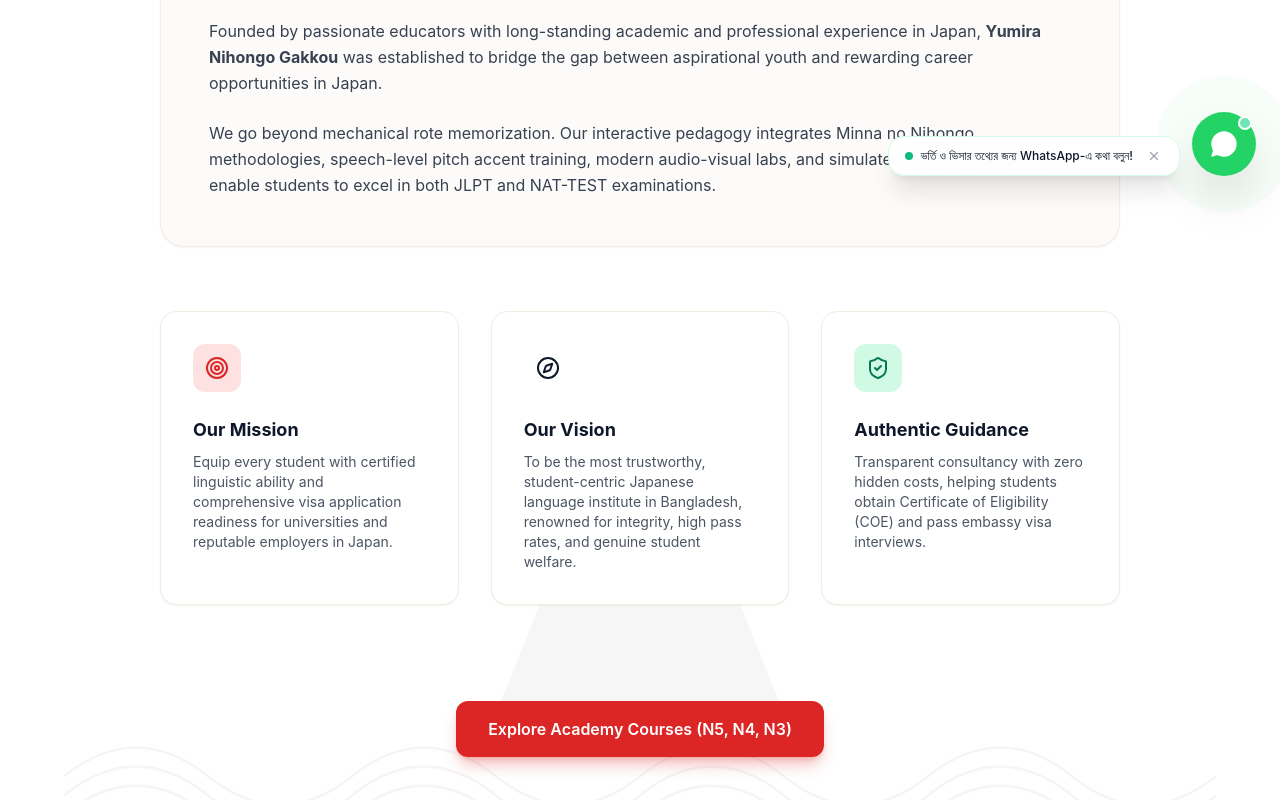
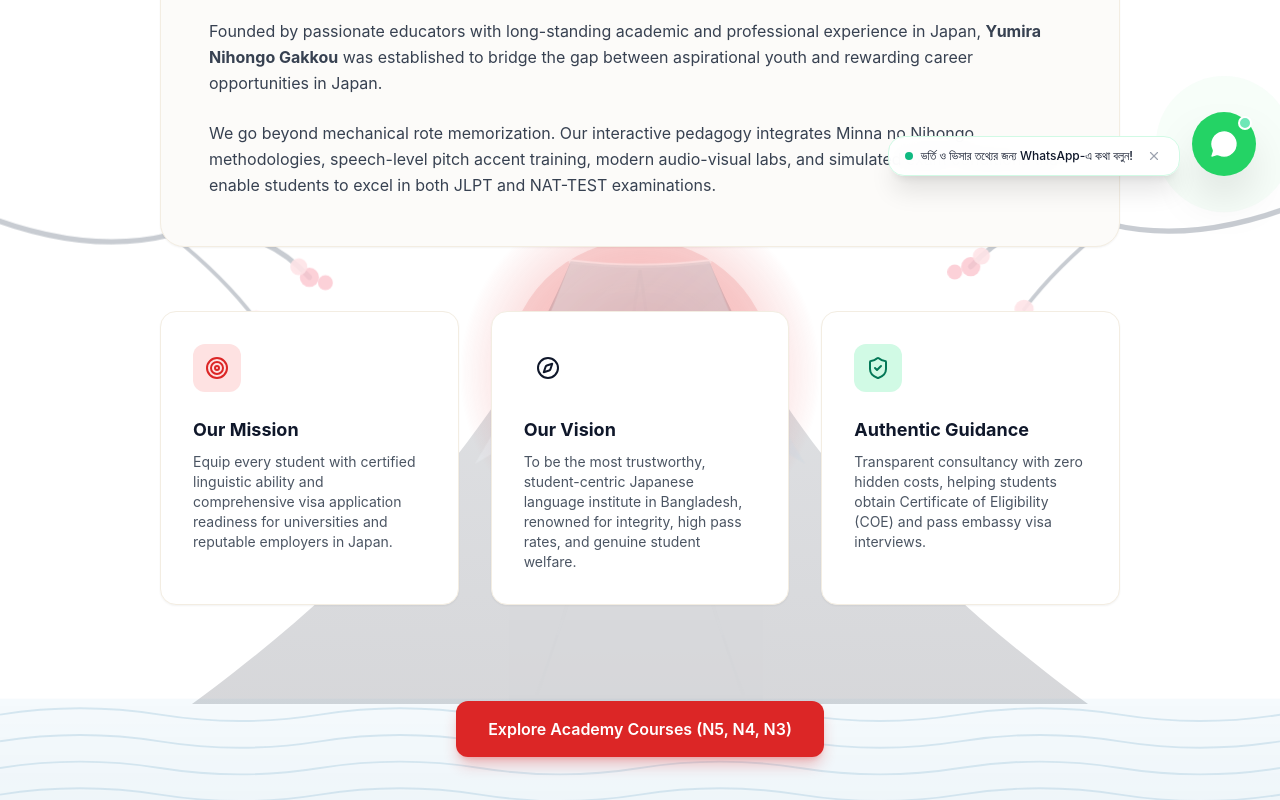
Before and after one commit to shaheerahmadsahil-cmyk/yumira-nihongo-gakkou, a Next.js app: page /about in a window 1280 px wide. Shown: the part 600-1400 px from the top of the page. Built offline with nearby package versions, Linux system fonts and the light colour scheme; no server answers; the database is empty.

Commit message:
feat: redesign Mount Fuji with authentic volcanic slopes, snow ridges, rising sun and sakura cherry blossom branches

```diff
--- a/src/components/shared/FujiWatermark.tsx
+++ b/src/components/shared/FujiWatermark.tsx
@@ -4,34 +4,203 @@ export function FujiWatermark({ className = "" }: { className?: string }) {
   return (
     <div
       aria-hidden="true"
-      className={`pointer-events-none select-none absolute inset-0 overflow-hidden flex items-end justify-center opacity-[0.045] mix-blend-multiply ${className}`}
+      className={`pointer-events-none select-none absolute inset-0 overflow-hidden flex items-end justify-center ${className}`}
     >
       <svg
-        viewBox="0 0 1200 600"
+        viewBox="0 0 1200 680"
         fill="none"
         xmlns="http://www.w3.org/2000/svg"
-        className="w-full max-w-6xl h-auto"
+        className="w-full max-w-7xl h-auto"
       >
-        {/* Red Rising Sun */}
-        <circle cx="600" cy="240" r="140" fill="#DC2626" opacity="0.6" />
+        <defs>
+          {/* Glowing Red Rising Sun Gradient */}
+          <radialGradient id="fujiSunGlow" cx="50%" cy="50%" r="50%">
+            <stop offset="0%" stopColor="#DC2626" stopOpacity="0.85" />
+            <stop offset="60%" stopColor="#EF4444" stopOpacity="0.45" />
+            <stop offset="100%" stopColor="#DC2626" stopOpacity="0" />
+          </radialGradient>
 
-        {/* Mount Fuji Peak and Slopes */}
-        <path
-          d="M600 80 L760 480 L440 480 Z"
-          fill="#1E293B"
-        />
-        {/* Fuji Snow Cap */}
-        <path
-          d="M600 80 L650 200 L630 220 L610 190 L590 230 L570 200 L550 220 L600 80 Z"
-          fill="#FFFFFF"
-        />
+          {/* Mount Fuji Deep Volcanic Slope Gradient */}
+          <linearGradient id="fujiMountainGradient" x1="600" y1="110" x2="600" y2="560" gradientUnits="userSpaceOnUse">
+            <stop offset="0%" stopColor="#1E293B" stopOpacity="0.75" />
+            <stop offset="60%" stopColor="#0F172A" stopOpacity="0.85" />
+            <stop offset="100%" stopColor="#020617" stopOpacity="0.9" />
+          </linearGradient>
 
-        {/* Japanese Seigaiha Waves at the base */}
-        <g stroke="#0F172A" strokeWidth="2.5" fill="none">
-          <path d="M0 520 Q75 460 150 520 T300 520 T450 520 T600 520 T750 520 T900 520 T1050 520 T1200 520" />
-          <path d="M0 540 Q75 480 150 540 T300 540 T450 540 T600 540 T750 540 T900 540 T1050 540 T1200 540" />
-          <path d="M0 560 Q75 500 150 560 T300 560 T450 560 T600 560 T750 560 T900 560 T1050 560 T1200 560" />
-          <path d="M0 580 Q75 520 150 580 T300 580 T450 580 T600 580 T750 580 T900 580 T1050 580 T1200 580" />
+          {/* Snow Ridge Shading Gradient */}
+          <linearGradient id="snowShadow" x1="500" y1="120" x2="700" y2="340" gradientUnits="userSpaceOnUse">
+            <stop offset="0%" stopColor="#FFFFFF" stopOpacity="0.95" />
+            <stop offset="70%" stopColor="#E2E8F0" stopOpacity="0.85" />
+            <stop offset="100%" stopColor="#CBD5E1" stopOpacity="0.8" />
+          </linearGradient>
+
+          {/* Lake Kawaguchi Water Gradient */}
+          <linearGradient id="lakeWater" x1="600" y1="520" x2="600" y2="680" gradientUnits="userSpaceOnUse">
+            <stop offset="0%" stopColor="#0284C7" stopOpacity="0.15" />
+            <stop offset="100%" stopColor="#0369A1" stopOpacity="0.3" />
+          </linearGradient>
+        </defs>
+
+        {/* 1. ICONIC JAPANESE RED RISING SUN (Behind Fuji's summit) */}
+        <g opacity="0.45">
+          <circle cx="600" cy="230" r="170" fill="url(#fujiSunGlow)" />
+          <circle cx="600" cy="230" r="125" fill="#DC2626" opacity="0.35" />
+        </g>
+
+        {/* 2. MOUNT FUJI MAIN VOLCANIC BODY (Wide curved flared slopes, NOT a sharp triangle/pyramid) */}
+        <g opacity="0.18" className="transition-opacity">
+          {/* Wide Volcanic Mountain Body with authentic concave flare */}
+          <path
+            d="
+              M 535 125
+              Q 600 133, 665 125
+              C 700 210, 775 360, 1020 540
+              L 180 540
+              C 425 360, 500 210, 535 125
+              Z
+            "
+            fill="url(#fujiMountainGradient)"
+          />
+
+          {/* Volcanic Ridge Ribs / Slope Contours */}
+          <path
+            d="M 600 133 C 585 240, 560 380, 500 540"
+            stroke="#0F172A"
+            strokeWidth="3"
+            opacity="0.3"
+            fill="none"
+          />
+          <path
+            d="M 600 133 C 615 240, 640 380, 700 540"
+            stroke="#0F172A"
+            strokeWidth="3"
+            opacity="0.3"
+            fill="none"
+          />
+        </g>
+
+        {/* 3. ICONIC SNOW-CAPPED SUMMIT (Famous White Snow Tongue Gullies) */}
+        <g opacity="0.35">
+          {/* Main Snow Cap with jagged natural volcanic ravines (雪渓) */}
+          <path
+            d="
+              M 535 125
+              Q 600 133, 665 125
+              C 690 190, 715 250, 755 315
+              L 730 300
+              L 715 330
+              L 685 295
+              L 665 345
+              L 640 290
+              L 620 355
+              L 600 305
+              L 580 350
+              L 560 290
+              L 535 340
+              L 515 295
+              L 485 330
+              L 470 300
+              L 445 315
+              C 485 250, 510 190, 535 125
+              Z
+            "
+            fill="url(#snowShadow)"
+          />
+
+          {/* Snow highlights and ridges extending down the slopes */}
+          <path
+            d="M 620 355 L 615 390 L 610 350"
+            fill="#FFFFFF"
+            opacity="0.9"
+          />
+          <path
+            d="M 580 350 L 585 385 L 590 345"
+            fill="#FFFFFF"
+            opacity="0.9"
+          />
+          <path
+            d="M 665 345 L 670 375 L 660 340"
+            fill="#FFFFFF"
+            opacity="0.9"
+          />
+          <path
+            d="M 535 340 L 530 370 L 540 335"
+            fill="#FFFFFF"
+            opacity="0.9"
+          />
+
+          {/* Summit Crater Rim Highlight */}
+          <path
+            d="M 535 125 Q 600 133, 665 125"
+            stroke="#FFFFFF"
+            strokeWidth="4"
+            strokeLinecap="round"
+          />
+        </g>
+
+        {/* 4. LAKE KAWAGUCHI & WATER RIPPLES AT THE BASE (Like the photo) */}
+        <g opacity="0.25">
+          <rect x="0" y="535" width="1200" height="145" fill="url(#lakeWater)" />
+
+          {/* Japanese Seigaiha wave ripples */}
+          <g stroke="#0369A1" strokeWidth="1.8" fill="none" opacity="0.6">
+            <path d="M0 550 Q75 538 150 550 T300 550 T450 550 T600 550 T750 550 T900 550 T1050 550 T1200 550" />
+            <path d="M0 575 Q75 563 150 575 T300 575 T450 575 T600 575 T750 575 T900 575 T1050 575 T1200 575" />
+            <path d="M0 600 Q75 588 150 600 T300 600 T450 600 T600 600 T750 600 T900 600 T1050 600 T1200 600" />
+            <path d="M0 625 Q75 613 150 625 T300 625 T450 625 T600 625 T750 625 T900 625 T1050 625 T1200 625" />
+          </g>
+
+          {/* Faint reflection of Fuji's peak in the lake */}
+          <ellipse cx="600" cy="565" rx="80" ry="10" fill="#FFFFFF" opacity="0.3" />
+        </g>
+
+        {/* 5. CHERRY BLOSSOM (SAKURA) BRANCH SILHOUETTES FRAMING THE SCENE (As in user's photo) */}
+        <g opacity="0.3">
+          {/* Left Branch & Blossoms */}
+          <path
+            d="M -20 80 Q 80 120, 160 100 Q 240 85, 290 140"
+            stroke="#475569"
+            strokeWidth="5"
+            strokeLinecap="round"
+            fill="none"
+          />
+          <path
+            d="M 160 100 Q 210 140, 240 180"
+            stroke="#475569"
+            strokeWidth="3.5"
+            strokeLinecap="round"
+            fill="none"
+          />
+          {/* Sakura Petal clusters on Left */}
+          <circle cx="290" cy="140" r="9" fill="#F43F5E" opacity="0.8" />
+          <circle cx="280" cy="130" r="8" fill="#FDA4AF" opacity="0.9" />
+          <circle cx="305" cy="145" r="7" fill="#F43F5E" opacity="0.8" />
+          <circle cx="240" cy="180" r="9" fill="#FDA4AF" opacity="0.9" />
+          <circle cx="250" cy="195" r="7" fill="#F43F5E" opacity="0.8" />
+          <circle cx="170" cy="95" r="8" fill="#FDA4AF" opacity="0.8" />
+
+          {/* Right Branch & Blossoms */}
+          <path
+            d="M 1220 70 Q 1120 110, 1040 90 Q 960 75, 910 130"
+            stroke="#475569"
+            strokeWidth="5"
+            strokeLinecap="round"
+            fill="none"
+          />
+          <path
+            d="M 1040 90 Q 990 130, 960 170"
+            stroke="#475569"
+            strokeWidth="3.5"
+            strokeLinecap="round"
+            fill="none"
+          />
+          {/* Sakura Petal clusters on Right */}
+          <circle cx="910" cy="130" r="9" fill="#F43F5E" opacity="0.8" />
+          <circle cx="920" cy="120" r="8" fill="#FDA4AF" opacity="0.9" />
+          <circle cx="895" cy="135" r="7" fill="#F43F5E" opacity="0.8" />
+          <circle cx="960" cy="170" r="9" fill="#FDA4AF" opacity="0.9" />
+          <circle cx="950" cy="185" r="7" fill="#F43F5E" opacity="0.8" />
+          <circle cx="1030" cy="85" r="8" fill="#FDA4AF" opacity="0.8" />
         </g>
       </svg>
     </div>
```
